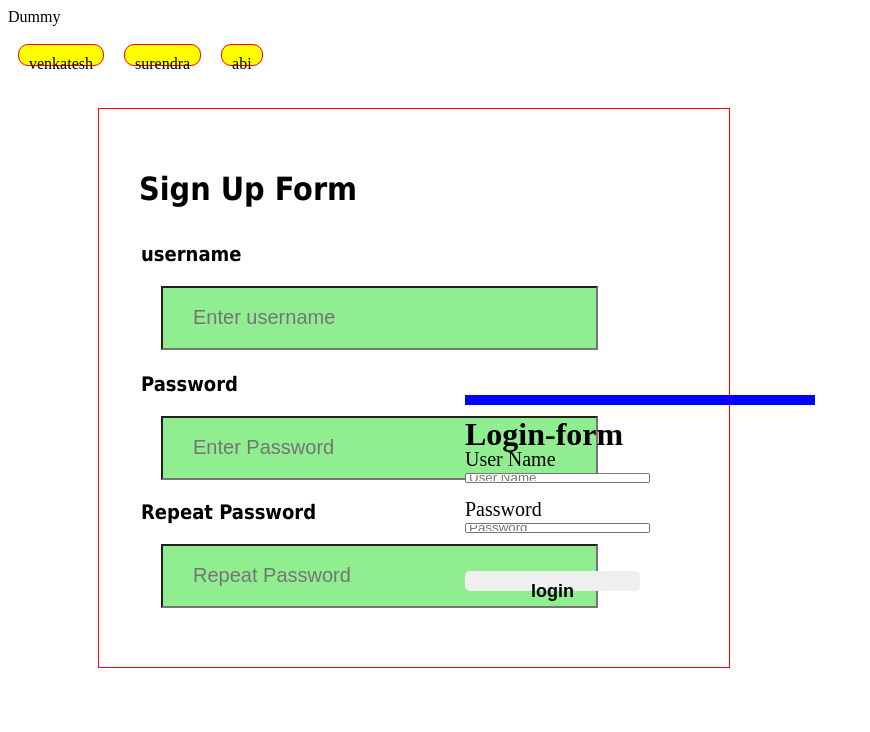
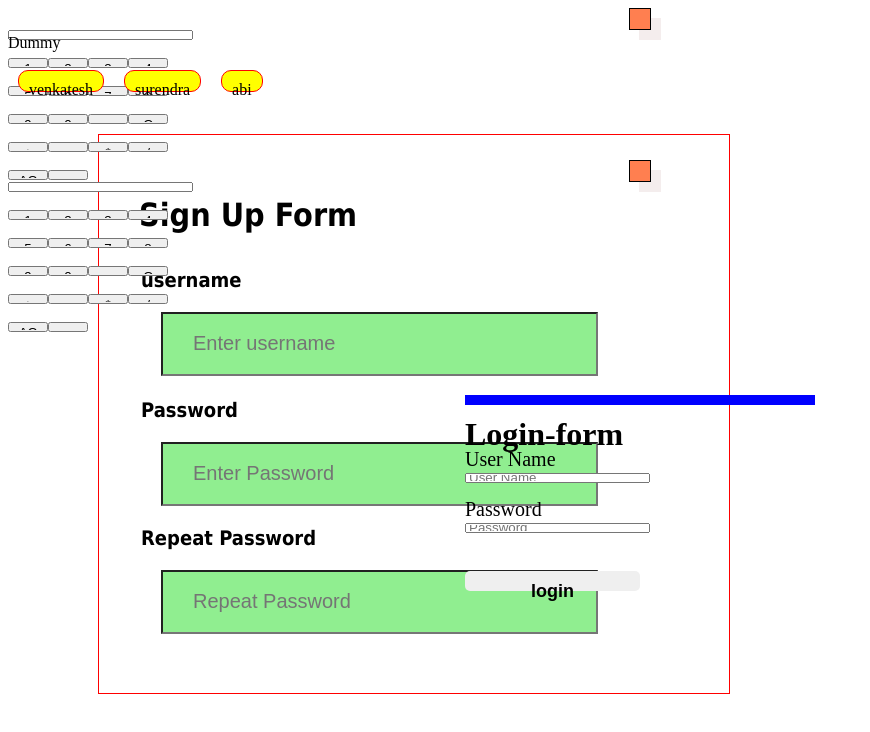
Before and after one commit to venkatesh2001A/react-q6trt7, a React (Create React App) app: page /Calculator in a window 1280 px wide. Shown: the top 732 px of the page, without its empty margins (0-870 px from the left). Built offline with nearby package versions, Linux system fonts and the light colour scheme.

Commit message:
2 files modified

```diff
--- a/src/App.js
+++ b/src/App.js
@@ -3,9 +3,8 @@ import React from 'react';
 import Login from './pages/login';
 import Dummy from './pages/Dummy';
 import Signup from './pages/signup';
-import Calculator from './pages/Calculator';
+import Calculator from './pages/calculator';
 import { Routes, Route } from 'react-router-dom';
-// import Signup from './pages/Calculator';
 
 export default function App() {
   return (
@@ -14,11 +13,12 @@ export default function App() {
         <Route path="Login" element={<Login />} />
         <Route path="Dummy" element={<Dummy />} />
         <Route path="Signup" element={<Signup />} />
+        <Route path="Calculator" element={<Calculator />} />
       </Routes>
       <Login />
       <Dummy />
       <Signup />
-      <calculator />
+      <Calculator />
     </div>
   );
 }
--- a/src/pages/calculator.jsx
+++ b/src/pages/calculator.jsx
@@ -1,6 +1,6 @@
 import React from 'react';
-import '../css/Calculator.css';
-function Calcualtor() {
+import '../css/calculator.css';
+function Calculator() {
   return (
     <div class="wrap">
       <div name="cal" id="form" />
@@ -33,12 +33,7 @@ function Calcualtor() {
       <br />
       <br />
       <input type="button" value="AC" onclick="display('AC')" />
-      <input
-        type="button"
-        value="="
-        style="width: 70%;border: 1px solid;"
-        onclick="solve()"
-      />
+      <input type="button" value="=" onclick="solve()" />
 
       <div />
       <div />
@@ -59,4 +54,4 @@ function Calcualtor() {
   );
 }
 
-export default Calcualtor;
+export default Calculator;
```
